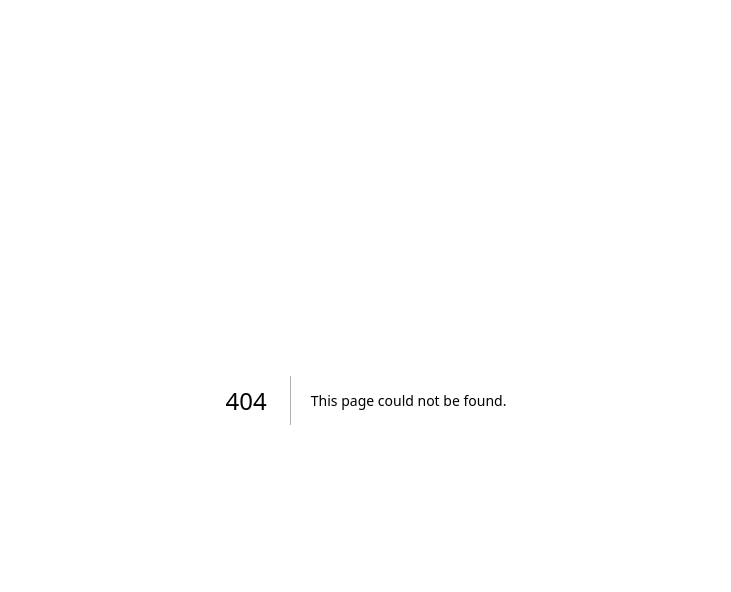
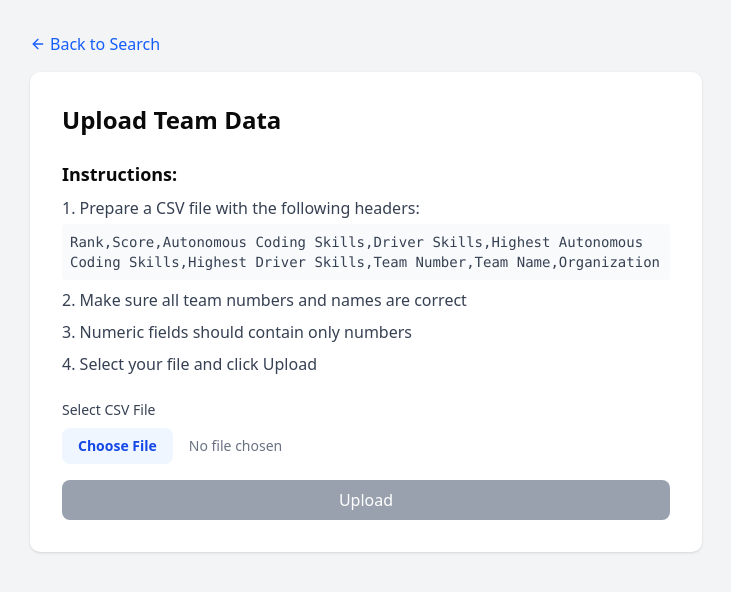
Before and after one commit to hopejimmy/VEXScouting, a Next.js app in the folder frontend-nextjs/: page /upload in a window 1280 px wide. Before the commit this address had no page. Shown: the top 592 px of the page, without its empty margins (274-1005 px from the left). Built offline with nearby package versions, Linux system fonts and the light colour scheme.

Commit message:
fix: correct CSV column mapping for autonomous skills data

```diff
--- /dev/null
+++ b/frontend-nextjs/src/app/upload/page.tsx
@@ -0,0 +1,139 @@
+'use client';
+
+import { useState, useEffect } from 'react';
+import { useRouter } from 'next/navigation';
+import { ArrowLeft } from 'lucide-react';
+
+export default function UploadPage() {
+    const [file, setFile] = useState<File | null>(null);
+    const [status, setStatus] = useState<string>('');
+    const [error, setError] = useState<string>('');
+    const [isClient, setIsClient] = useState(false);
+    const router = useRouter();
+
+    // Use useEffect to mark when component is mounted on client
+    useEffect(() => {
+        setIsClient(true);
+    }, []);
+
+    const handleFileChange = (e: React.ChangeEvent<HTMLInputElement>) => {
+        if (e.target.files && e.target.files[0]) {
+            setFile(e.target.files[0]);
+            setStatus('');
+            setError('');
+        }
+    };
+
+    const handleUpload = async (e: React.FormEvent) => {
+        e.preventDefault();
+        if (!file) {
+            setError('Please select a CSV file');
+            return;
+        }
+
+        setStatus('Uploading...');
+        setError('');
+
+        const formData = new FormData();
+        formData.append('file', file);
+
+        try {
+            const response = await fetch('http://localhost:3000/api/teams/upload', {
+                method: 'POST',
+                body: formData,
+            });
+
+            const result = await response.json();
+
+            if (!response.ok) {
+                throw new Error(result.error || 'Upload failed');
+            }
+
+            setStatus(`Success! ${result.message}`);
+            setFile(null);
+            if (document.querySelector<HTMLInputElement>('input[type="file"]')) {
+                (document.querySelector<HTMLInputElement>('input[type="file"]')!).value = '';
+            }
+            router.refresh();
+        } catch (err) {
+            setError(err instanceof Error ? err.message : 'Upload failed');
+            setStatus('');
+        }
+    };
+
+    return (
+        <div className="min-h-screen bg-gray-100 py-8 px-4">
+            <div className="max-w-2xl mx-auto">
+                <button
+                    onClick={() => router.push('/')}
+                    className="mb-4 flex items-center text-blue-600 hover:text-blue-800 transition-colors"
+                >
+                    <ArrowLeft className="w-4 h-4 mr-1" />
+                    Back to Search
+                </button>
+
+                <div className="bg-white p-8 rounded-lg shadow">
+                    <h1 className="text-2xl font-bold mb-6">Upload Team Data</h1>
+
+                    <div className="mb-6">
+                        <h2 className="text-lg font-semibold mb-2">Instructions:</h2>
+                        <ol className="list-decimal list-inside space-y-2 text-gray-700">
+                            <li>Prepare a CSV file with the following headers:
+                                <code className="block bg-gray-50 p-2 mt-1 rounded text-sm">
+                                    Rank,Score,Autonomous Coding Skills,Driver Skills,Highest Autonomous Coding Skills,Highest Driver Skills,Team Number,Team Name,Organization
+                                </code>
+                            </li>
+                            <li>Make sure all team numbers and names are correct</li>
+                            <li>Numeric fields should contain only numbers</li>
+                            <li>Select your file and click Upload</li>
+                        </ol>
+                    </div>
+
+                    {isClient && (
+                        <form onSubmit={handleUpload} className="space-y-4">
+                            <div>
+                                <label className="block text-sm font-medium text-gray-700 mb-2">
+                                    Select CSV File
+                                </label>
+                                <input
+                                    type="file"
+                                    accept=".csv"
+                                    onChange={handleFileChange}
+                                    className="block w-full text-sm text-gray-500
+                                        file:mr-4 file:py-2 file:px-4
+                                        file:rounded-md file:border-0
+                                        file:text-sm file:font-semibold
+                                        file:bg-blue-50 file:text-blue-700
+                                        hover:file:bg-blue-100"
+                                />
+                            </div>
+
+                            <button
+                                type="submit"
+                                disabled={!file}
+                                className={`w-full py-2 px-4 rounded-md text-white font-medium
+                                    ${!file
+                                        ? 'bg-gray-400 cursor-not-allowed'
+                                        : 'bg-blue-600 hover:bg-blue-700'}`}
+                            >
+                                Upload
+                            </button>
+                        </form>
+                    )}
+
+                    {status && (
+                        <div className="mt-4 p-3 bg-green-50 text-green-800 rounded">
+                            {status}
+                        </div>
+                    )}
+
+                    {error && (
+                        <div className="mt-4 p-3 bg-red-50 text-red-800 rounded">
+                            {error}
+                        </div>
+                    )}
+                </div>
+            </div>
+        </div>
+    );
+}
--- a/frontend-nextjs/src/components/navigation/Header.tsx
+++ b/frontend-nextjs/src/components/navigation/Header.tsx
@@ -1,6 +1,6 @@
 'use client';
 
-import { Trophy, Heart, GitCompare, Home } from 'lucide-react';
+import { Trophy, Heart, GitCompare, Home, Upload } from 'lucide-react';
 import { useRouter, usePathname } from 'next/navigation';
 import { Badge } from '@/components/ui/badge';
 import { Button } from '@/components/ui/button';
@@ -31,6 +31,12 @@ export function Header() {
       label: 'Compare',
       path: '/compare',
       count: compareList.length,
+    },
+    {
+      icon: Upload,
+      label: 'Upload',
+      path: '/upload',
+      count: 0,
     },
   ];
 
--- a/package.json
+++ b/package.json
@@ -16,10 +16,12 @@
     "@types/express": "^5.0.0",
     "better-sqlite3": "^11.10.0",
     "cors": "^2.8.5",
+    "csv-parse": "^5.6.0",
     "csv-parser": "^3.0.0",
     "express": "^4.21.2",
     "helmet": "^8.1.0",
     "morgan": "^1.10.0",
+    "multer": "^2.0.0",
     "sqlite3": "^5.1.7"
   },
   "devDependencies": {
```
Also changed, not shown: 2 other files (tests, documents, lock files or other folders).
